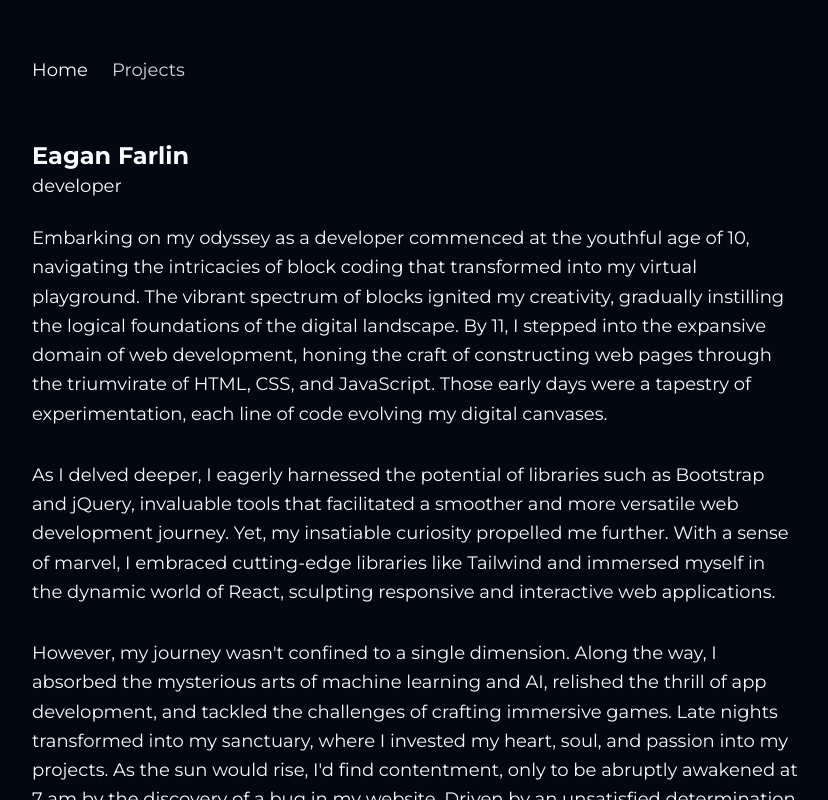
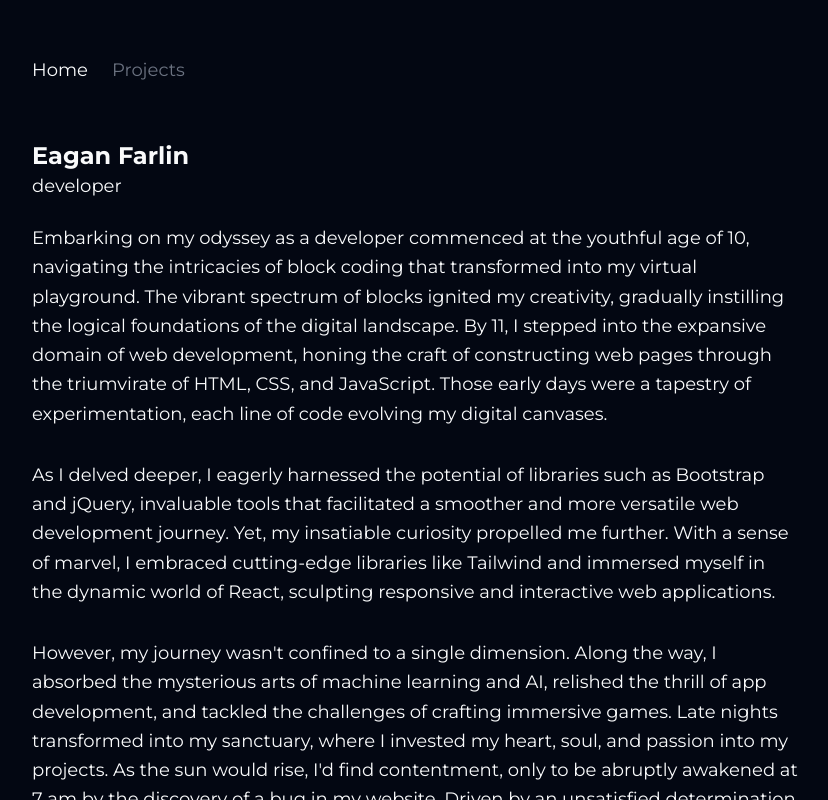
Before and after one commit to EaganFarlin/eaganfarlinDOTcom, a Next.js app: page / in a window 1280 px wide. In both pictures the pointer is over the link "Home". Shown: the top 800 px of the page, without its empty margins (224-1052 px from the left). Built offline with nearby package versions, Linux system fonts and the light colour scheme.

Commit message:
Updated link styles

```diff
--- a/app/(ui)/navbar.tsx
+++ b/app/(ui)/navbar.tsx
@@ -21,6 +21,7 @@ const Navbar = () => {
             href={link.href}
             className={clsx("mr-6 text-lg", {
               "text-gray-50": pathname === link.href,
+              "text-gray-500": pathname !== link.href,
             })}
           >
             <p>{link.name}</p>
--- a/app/globals.css
+++ b/app/globals.css
@@ -8,4 +8,10 @@
 a {
   --tw-text-opacity: 1;
   color: rgb(209 213 219 / var(--tw-text-opacity));
+  transition: 1000ms;
 }
+
+a:hover {
+  color: rgb(249 250 251 / var(--tw-text-opacity));
+  transition: 1000ms;
+}
```
